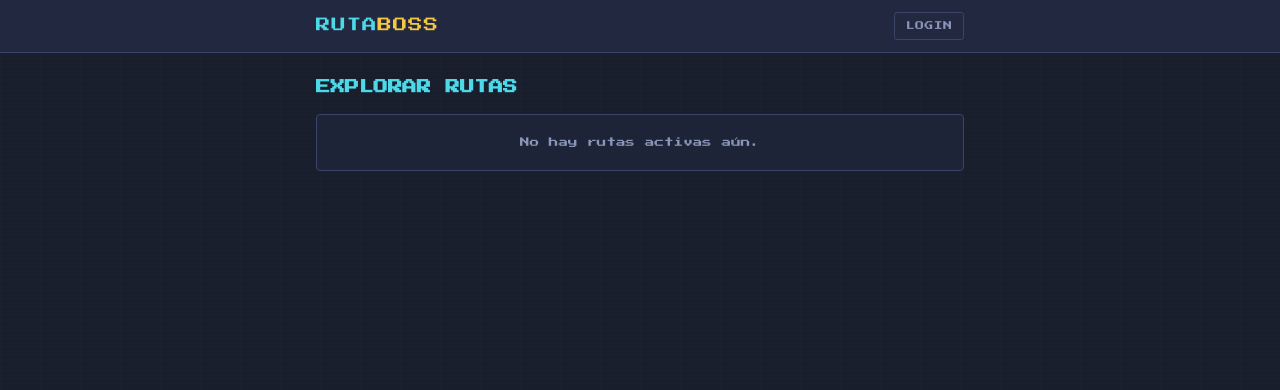
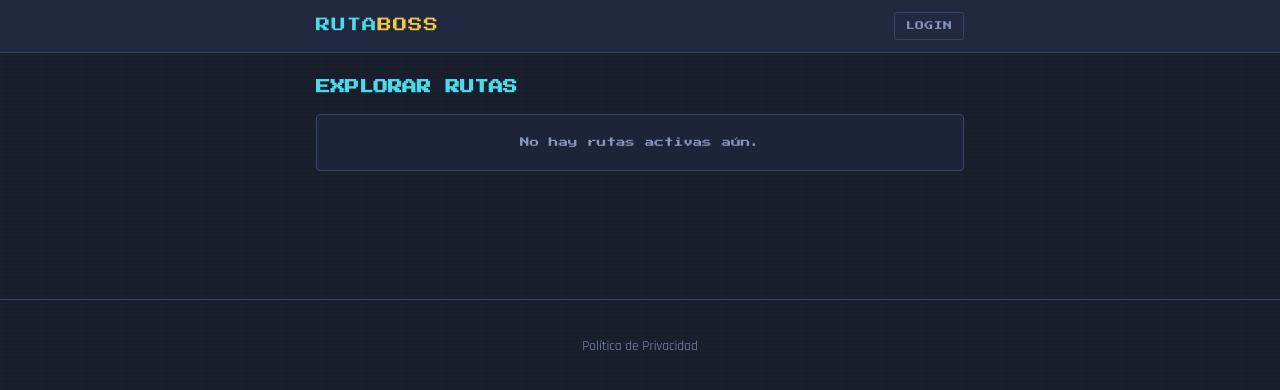
Before and after one commit to felipenogson/rutaBoss, a Flask app: page / in a window 1280 px wide. Shown: the top 390 px of the page. Run offline with Flask 3, Linux system fonts and the light colour scheme; data that the repository does not hold is empty.

Commit message:
se agrego el link de privacidad

```diff
--- a/templates/base.html
+++ b/templates/base.html
@@ -46,6 +46,10 @@
     </div>
   </main>
 
+  <footer style="text-align:center;padding:2rem 1rem;margin-top:3rem;border-top:1px solid var(--border);">
+    <a href="{{ url_for('privacy') }}" style="color:var(--text2);font-size:0.85rem;text-decoration:none;">Política de Privacidad</a>
+  </footer>
+
   <script src="{{ url_for('static', filename='js/main.js') }}"></script>
   {% block scripts %}{% endblock %}
 </body>
```
